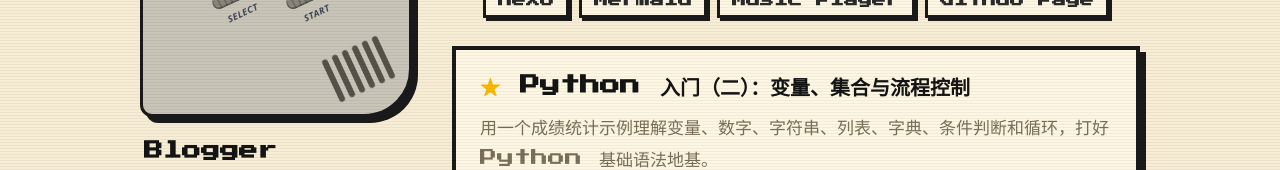
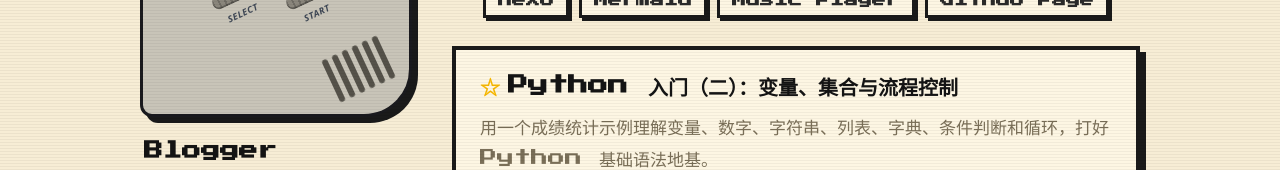
Before and after one commit to KongValley/ViteBlog, a React (Vite) app: page / in a window 1280 px wide. Shown: the part 522-692 px from the top of the page. Built offline with nearby package versions, Linux system fonts and the light colour scheme; a web font is replaced by a local one; what marked-highlight would draw is missing.

Commit message:
feat: 文章卡片图标按文章随机显示

```diff
--- a/src/style.css
+++ b/src/style.css
@@ -372,9 +372,9 @@ button.tag:hover,
   color: var(--red);
 }
 
-.post-card-title::before {
-  content: '★ ';
+.post-card-icon {
   color: var(--gold);
+  margin-right: 8px;
 }
 
 .post-card-excerpt {
--- a/src/views/Home.tsx
+++ b/src/views/Home.tsx
@@ -8,6 +8,29 @@ function formatDate(date: string): string {
   if (!date) return ''
   const [y, m, d] = date.split('-')
   return `${y} 年 ${Number(m)} 月 ${Number(d)} 日`
+}
+
+const postIcons = [
+  '★',
+  '☆',
+  '✦',
+  '✧',
+  '✪',
+  '✫',
+  '✬',
+  '✭',
+  '✮',
+  '✯',
+]
+
+function getPostIcon(slug: string): string {
+  let hash = 0
+
+  for (let index = 0; index < slug.length; index += 1) {
+    hash = (hash * 31 + slug.charCodeAt(index)) >>> 0
+  }
+
+  return postIcons[hash % postIcons.length]
 }
 
 export default function Home() {
@@ -53,7 +76,12 @@ export default function Home() {
           {filtered.map((post) => (
             <article key={post.slug} className="post-card">
               <Link to={`/post/${post.slug}`} className="post-card-link">
-                <h2 className="post-card-title">{post.title}</h2>
+                <h2 className="post-card-title">
+                  <span className="post-card-icon" aria-hidden="true">
+                    {getPostIcon(post.slug)}
+                  </span>
+                  {post.title}
+                </h2>
                 <p className="post-card-excerpt">{post.excerpt}</p>
                 <div className="post-card-meta">
                   <time className="post-card-date">{formatDate(post.date)}</time>
```
